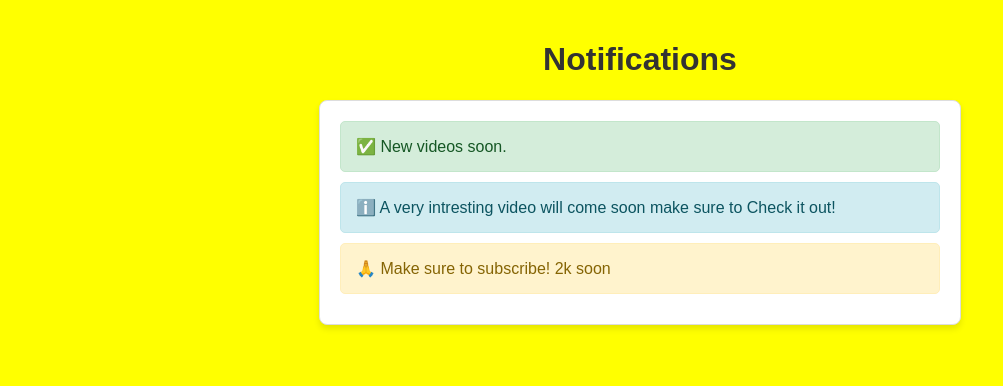
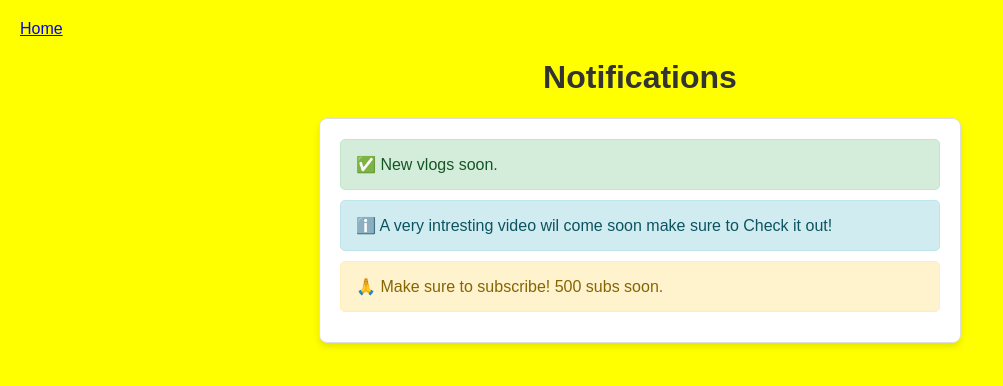
Before and after one commit to vloggerverma/vlogger-verma, a plain HTML site: page noti.html in a window 1280 px wide. Shown: the whole page, without its empty margins (0-1003 px from the left). Drawn offline with Linux system fonts and the light colour scheme.

Commit message:
Update noti.html

```diff
--- a/noti.html
+++ b/noti.html
@@ -52,17 +52,22 @@
     }
   </style>
 </head>
+  <nav>
+        <a href="https://vloggerverma.github.io/vlogger-verma/">Home</a>
+
+    </nav>
+
 <body>
   <h1>Notifications</h1>
   <div class="notification-container">
     <div class="notification success">
-      ✅ New videos soon.
+      ✅ New vlogs soon.
     </div>
     <div class="notification info">
-      ℹ️ A very intresting video will come soon make sure to Check it out!
+      ℹ️ A very intresting video wil come soon make sure to Check it out!
     </div>
     <div class="notification warning">
-      🙏 Make sure to subscribe! 2k soon
+      🙏 Make sure to subscribe! 500 subs soon.
     </div>
 
   </div>
```
